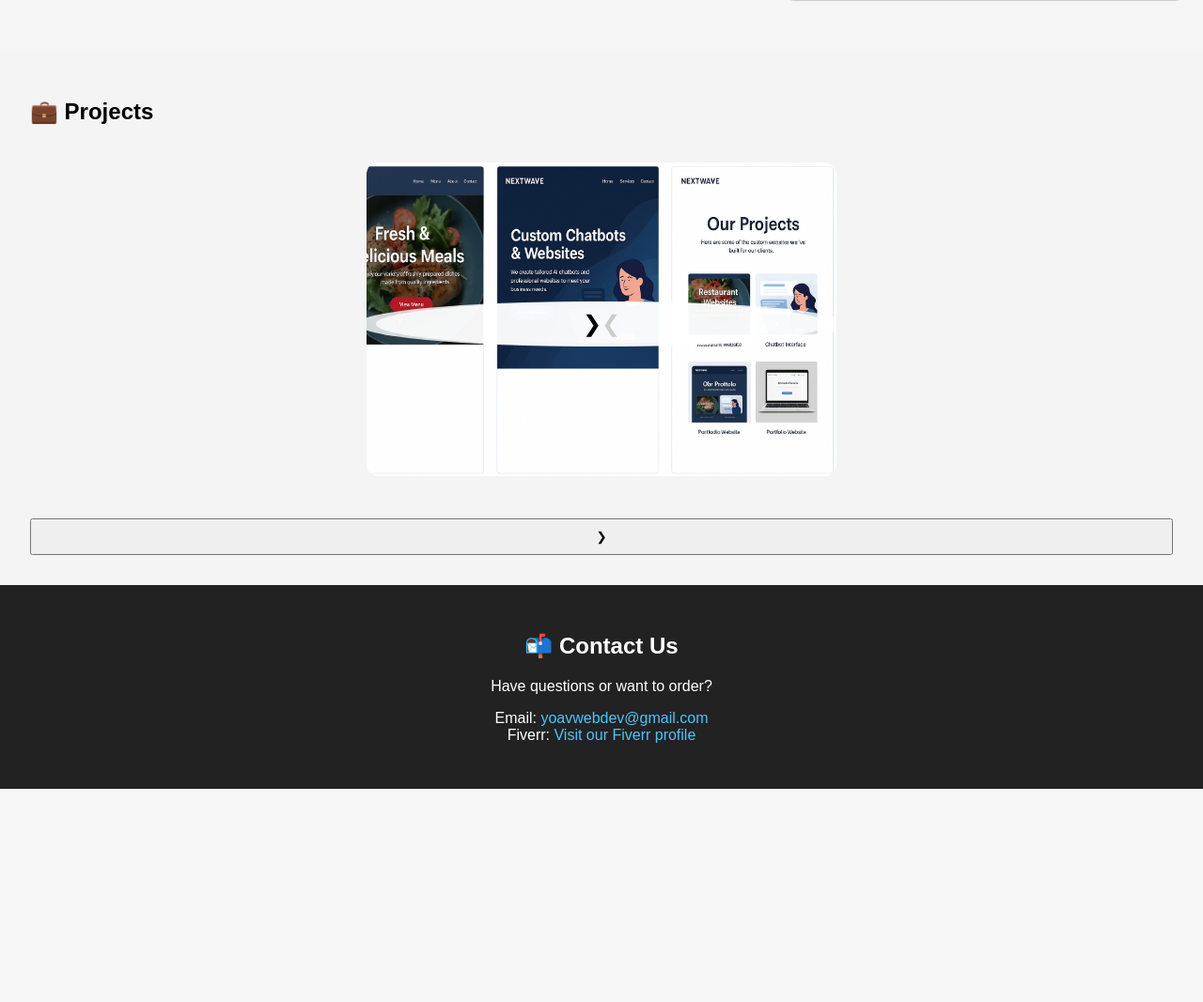
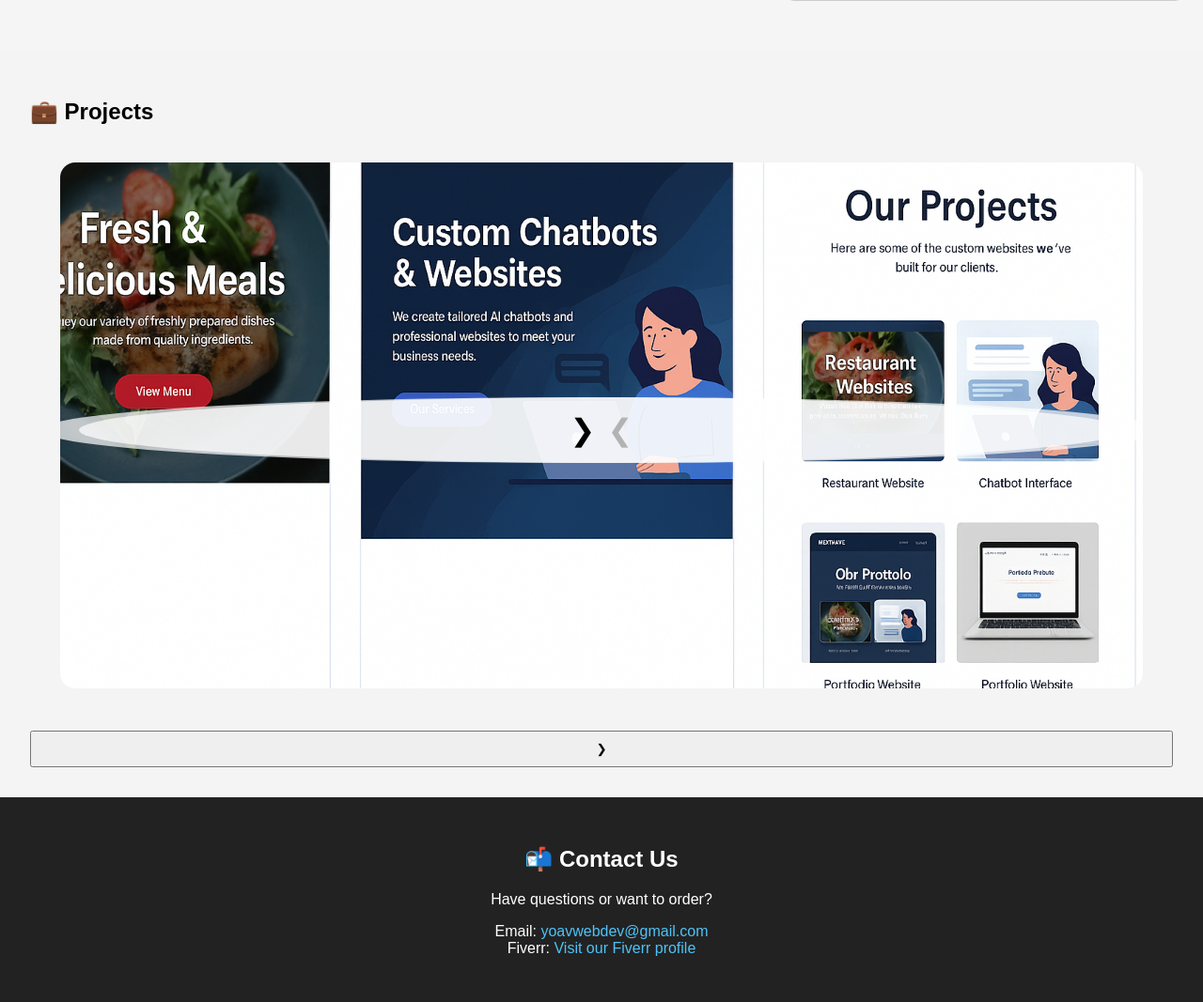
Before and after one commit to Yoavga19/library, a Flask app: page / in a window 1280 px wide. Shown: the part 668-1735 px from the top of the page at 94% size. Before the commit the page ends 1508 px from the top, so only its background shows below. Run offline with Flask 3, Linux system fonts and the light colour scheme.

Commit message:
Update style.css

```diff
--- a/static/style.css
+++ b/static/style.css
@@ -97,10 +97,10 @@ input, button {
 .carousel {
   position: relative;
   width: 100%;
-  max-width: 500px;
+  max-width: 90vw;
   margin: 40px auto;
   overflow: hidden;
-  border-radius: 12px;
+  border-radius: 16px;
 }
 
 .carousel-track {
@@ -110,27 +110,29 @@ input, button {
 
 .carousel-track img {
   width: 100%;
+  height: 70vh;
+  object-fit: cover;
   flex-shrink: 0;
   border-radius: 12px;
 }
 
-.carousel button {
+.carousel-btn {
   position: absolute;
   top: 50%;
   transform: translateY(-50%);
-  background: #ffffffcc;
+  background: rgba(255,255,255,0.7);
   border: none;
-  padding: 10px;
-  font-size: 24px;
+  padding: 16px;
+  font-size: 32px;
   cursor: pointer;
   z-index: 10;
   border-radius: 50%;
 }
 
-.carousel .prev {
-  left: 10px;
+.carousel-btn.prev {
+  left: 20px;
 }
 
-.carousel .next {
-  right: 10px;
+.carousel-btn.next {
+  right: 20px;
 }
```
